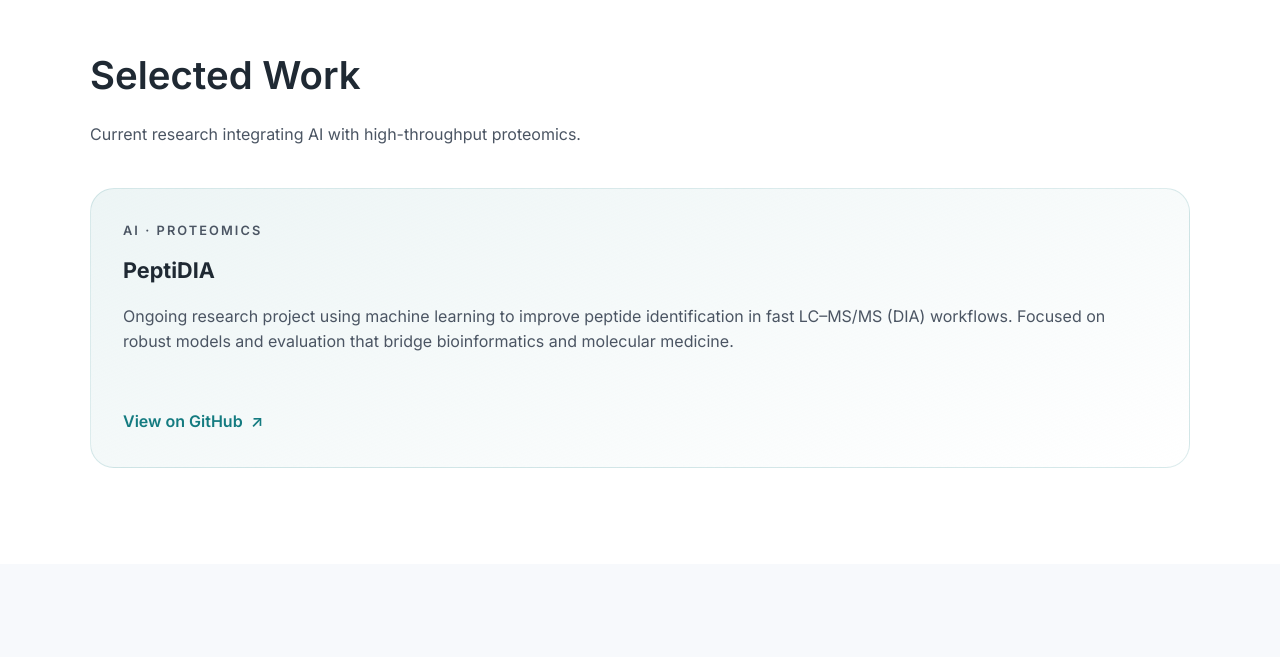
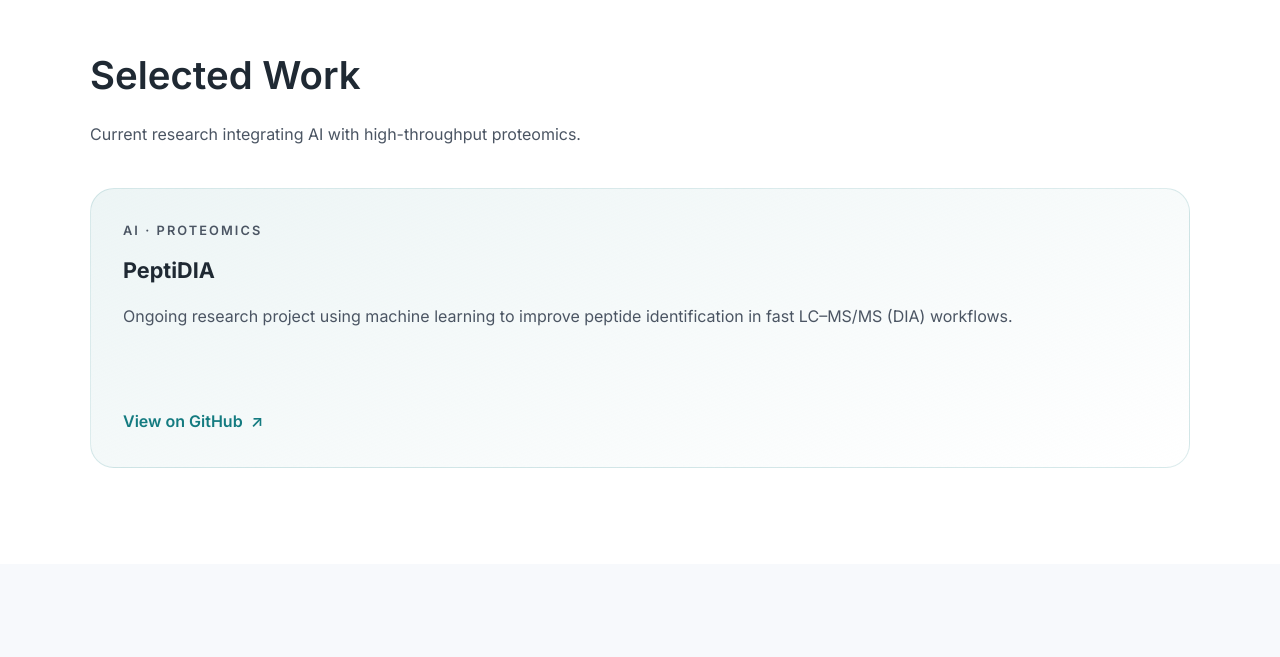
Before and after one commit to Jordano700/jordanortona, a plain HTML site: page index.html in a window 1280 px wide. Shown: the part 1392-2049 px from the top of the page. Drawn offline with Linux system fonts and the light colour scheme.

Commit message:
updated readme

```diff
--- a/index.html
+++ b/index.html
@@ -91,7 +91,7 @@
                 <p class="project-card__tag">AI · Proteomics</p>
                 <h3>PeptiDIA</h3>
                 <p>
-                  Ongoing research project using machine learning to improve peptide identification in fast LC–MS/MS (DIA) workflows. Focused on robust models and evaluation that bridge bioinformatics and molecular medicine.
+                  Ongoing research project using machine learning to improve peptide identification in fast LC–MS/MS (DIA) workflows.
                 </p>
               </div>
               <a class="project-card__link" href="https://github.com/Jordano700/PeptiDIA" target="_blank" rel="noopener">View on GitHub</a>
```
Also changed, not shown: 1 other file.
